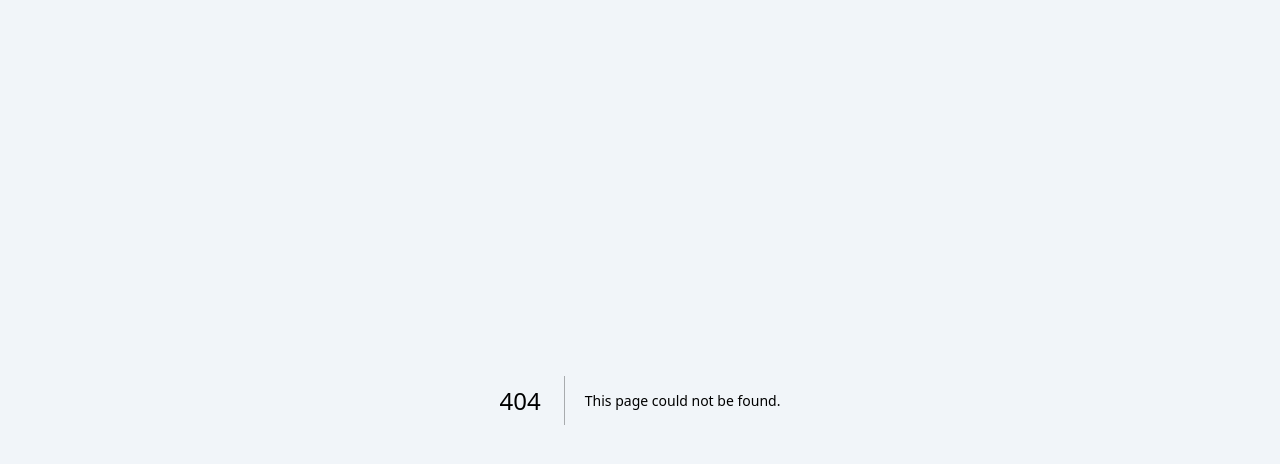
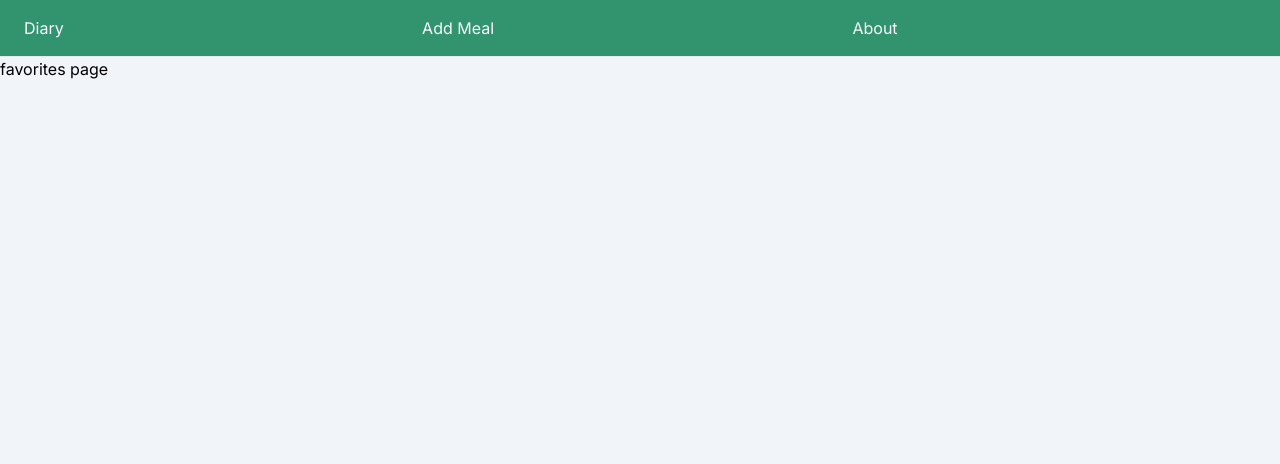
Before and after one commit to ev-th/plant-points, a Next.js app: page /favorites in a window 1280 px wide. Before the commit this address had no page. Shown: the top 464 px of the page. Built offline with nearby package versions, Linux system fonts and the light colour scheme.

Commit message:
Add favorites page route

```diff
--- /dev/null
+++ b/app/(dashboard)/favorites/page.tsx
@@ -0,0 +1,5 @@
+const FavoritesPage = async () => {
+  return <p>favorites page</p>;
+};
+
+export default FavoritesPage;
--- a/components/MealCard.tsx
+++ b/components/MealCard.tsx
@@ -18,7 +18,7 @@ const MealCard = ({ meal }: { meal: MealWithIngredients }) => {
 
   const toggleFavorite = async () => {
     console.log("hello");
-    const m = await updateMeal({
+    await updateMeal({
       id: meal.id,
       name: meal.name,
       ingredientIds: meal.ingredients.map((ingredient) => ingredient.id),
```
